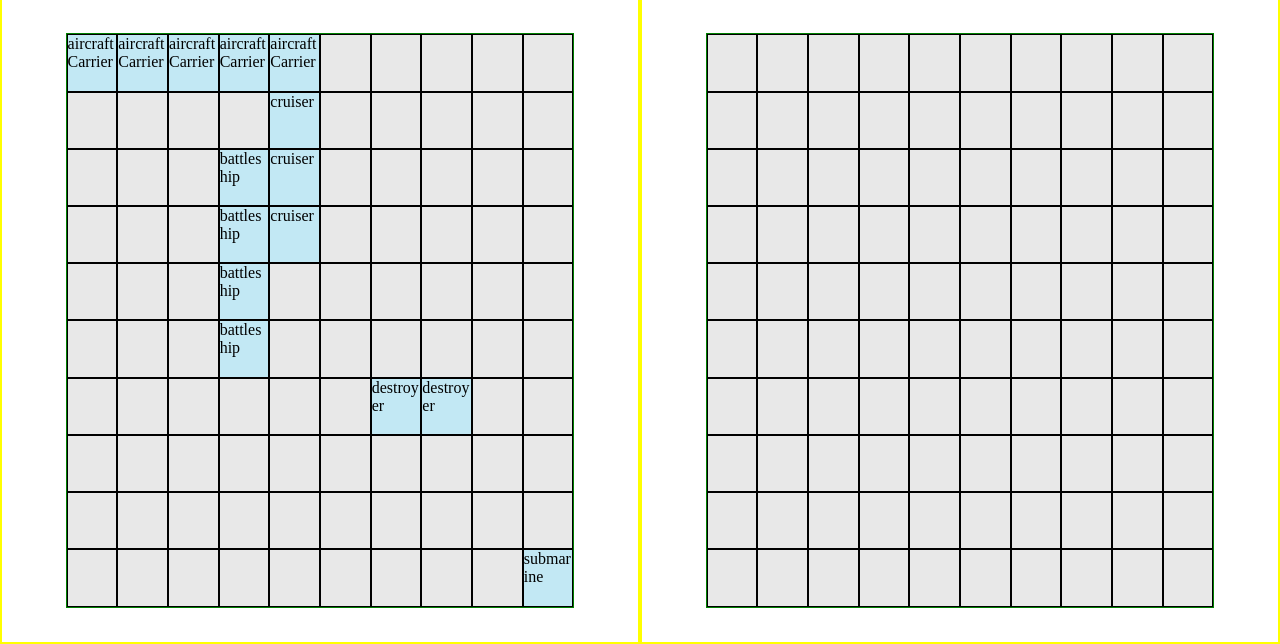
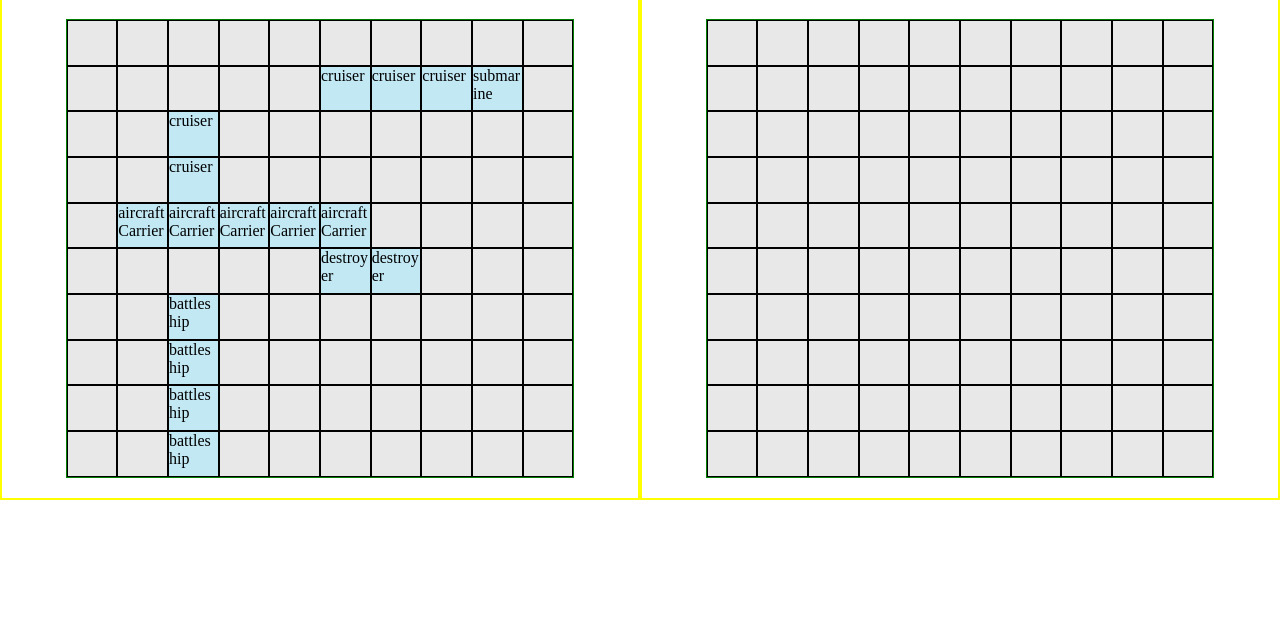
Before and after one commit to adrianc1/battleship, a website built with webpack: page dist/index.html in a window 1280 px wide. Shown: the part 156-800 px from the top of the page. Built offline with nearby package versions, Linux system fonts and the light colour scheme.

Commit message:
added random ship placement and testing

```diff
--- a/src/gameLogic.js
+++ b/src/gameLogic.js
@@ -32,26 +32,26 @@ export function cpuTurn(realPlayer, enemyPlayer) {
 		}
 		setTimeout(() => {
 			cpuTurn(realPlayer, enemyPlayer);
-		}, 0);
+		}, 500);
 	}
 	navDisplay(realPlayer, enemyPlayer);
 }
 
-function game() {
+export function game() {
 	// init players
 	const realPlayer = new Player('player');
 	const enemyPlayer = new Player();
 	let enemyBoard = document.getElementById('computer-gameboard');
 
 	// manually set ships
-	realPlayer.board.setShip(0, 0, 'aircraftCarrier');
-	realPlayer.board.setShip(1, 4, 'cruiser', false);
-	realPlayer.board.setShip(6, 6, 'destroyer');
-	realPlayer.board.setShip(9, 9, 'submarine');
-	realPlayer.board.setShip(2, 3, 'battleship', false);
+	realPlayer.board.setShip(9, 9, 'aircraftCarrier');
+	realPlayer.board.setShip(2, 2, 'cruiser', false);
+	realPlayer.board.setShip(5, 5, 'destroyer');
+	realPlayer.board.setShip(1, 8, 'submarine');
+	realPlayer.board.setShip(6, 2, 'battleship', false);
 
 	// manually set computer ships on gameboard
-	enemyPlayer.board.setShip(1, 0, 'aircraftCarrier', false);
+	enemyPlayer.board.setShip(0, 0, 'aircraftCarrier', false);
 	enemyPlayer.board.setShip(6, 2, 'cruiser', false);
 	enemyPlayer.board.setShip(7, 7, 'destroyer');
 	enemyPlayer.board.setShip(1, 9, 'submarine');
@@ -89,11 +89,13 @@ function game() {
 		// computer's turn
 		setTimeout(() => {
 			cpuTurn(realPlayer, enemyPlayer);
-		}, 0);
+		}, 800);
 
 		// display score and game information
 		navDisplay(realPlayer, enemyPlayer);
 	});
 }
 
-game();
+function randomNumber() {
+	return Math.floor(Math.random() * 10);
+}
--- a/src/gameboard.js
+++ b/src/gameboard.js
@@ -39,6 +39,8 @@ export class Gameboard {
 			let shipValues = this.ships[ship];
 			let lastColSquare = col + shipValues.len - 1;
 			let lastRowSquare = row + shipValues.len - 1;
+			let ranRow = Math.floor(Math.random() * 10);
+			let ranCol = Math.floor(Math.random() * 10);
 
 			// check if the boat will be off the board
 			if (
@@ -47,9 +49,12 @@ export class Gameboard {
 				lastRowSquare > 9 ||
 				lastRowSquare < 0
 			) {
-				throw new Error();
+				return this.setShip(ranRow, ranCol, ship);
 			}
 
+			if (this.validPlacement(row, col, shipValues) == false) {
+				return this.setShip(ranRow, ranCol, ship);
+			}
 			this.board[row][col] = ship;
 			count++;
 
@@ -60,9 +65,13 @@ export class Gameboard {
 					if (isHorizontal) {
 						let nextCol = col + 1;
 						if (nextCol > 9 || nextCol < 0) {
-							throw new Error();
+							throw new Error('FUCKCKKKK');
 						}
 
+						if (this.board[row][nextCol] != null) {
+							console.log('hey wait a minute, ', nextCol, 'is occupied', ship);
+							return this.setShip(ranRow, ranCol, ship);
+						}
 						this.board[row][nextCol] = ship;
 						col = nextCol;
 						count++;
@@ -71,12 +80,17 @@ export class Gameboard {
 						if (nextRow > 9 || nextRow < 0) {
 							throw new Error();
 						}
+						if (this.board[nextRow][col] != null) {
+							console.log('hey wait a minute, ', nextRow, 'is occupied', ship);
+							return this.setShip(ranRow, ranCol, ship);
+						}
 						count++;
 						this.board[nextRow][col] = ship;
 						row = nextRow;
 					}
 				}
 			}
+			console.log(this.board['submarine']);
 			return ship;
 		}
 		return 'Not a valid ship';
@@ -127,9 +141,18 @@ export class Gameboard {
 
 		return startingShips - sunkedShips;
 	}
+
+	validPlacement(row, col, v) {
+		if (this.board[row][col] == null) {
+			return true;
+		}
+		return false;
+	}
 }
 export class Player {
 	constructor(name) {
 		this.board = new Gameboard(name);
 	}
 }
+
+export function randomPlacement() {}
--- a/src/index.js
+++ b/src/index.js
@@ -1,3 +1,5 @@
 // import './ui.js';
 import './gameLogic.js';
+import { game } from './gameLogic.js';
 import './styling/style.css';
+game();
--- a/src/styling/style.css
+++ b/src/styling/style.css
@@ -23,7 +23,7 @@ body {
 
 #player-main,
 #computer-main {
-	height: 100%;
+	height: 80%;
 	width: 100%;
 }
 #player-board-container,
@@ -94,3 +94,7 @@ body {
 	justify-content: flex-start;
 	align-items: center;
 }
+
+.miss {
+	background-color: rgb(138, 138, 138);
+}
--- a/src/ui.js
+++ b/src/ui.js
@@ -1,4 +1,3 @@
-// navDisplay(realPlayer, enemyPlayer);
 const playerContainer = document.getElementById('player-main');
 const playerGameboardEl = document.getElementById('player-gameboard');
 const computerContainer = document.getElementById('computer-main');
@@ -43,6 +42,7 @@ export function updateCellUI(element, hom) {
 		element.classList.remove('ship-color');
 	} else if (hom == 'Miss!') {
 		element.classList.add('active');
+		element.classList.add('miss');
 	}
 }
 
```
Also changed, not shown: __tests__/gameLogic.test.js (added, +17 -0 lines).
